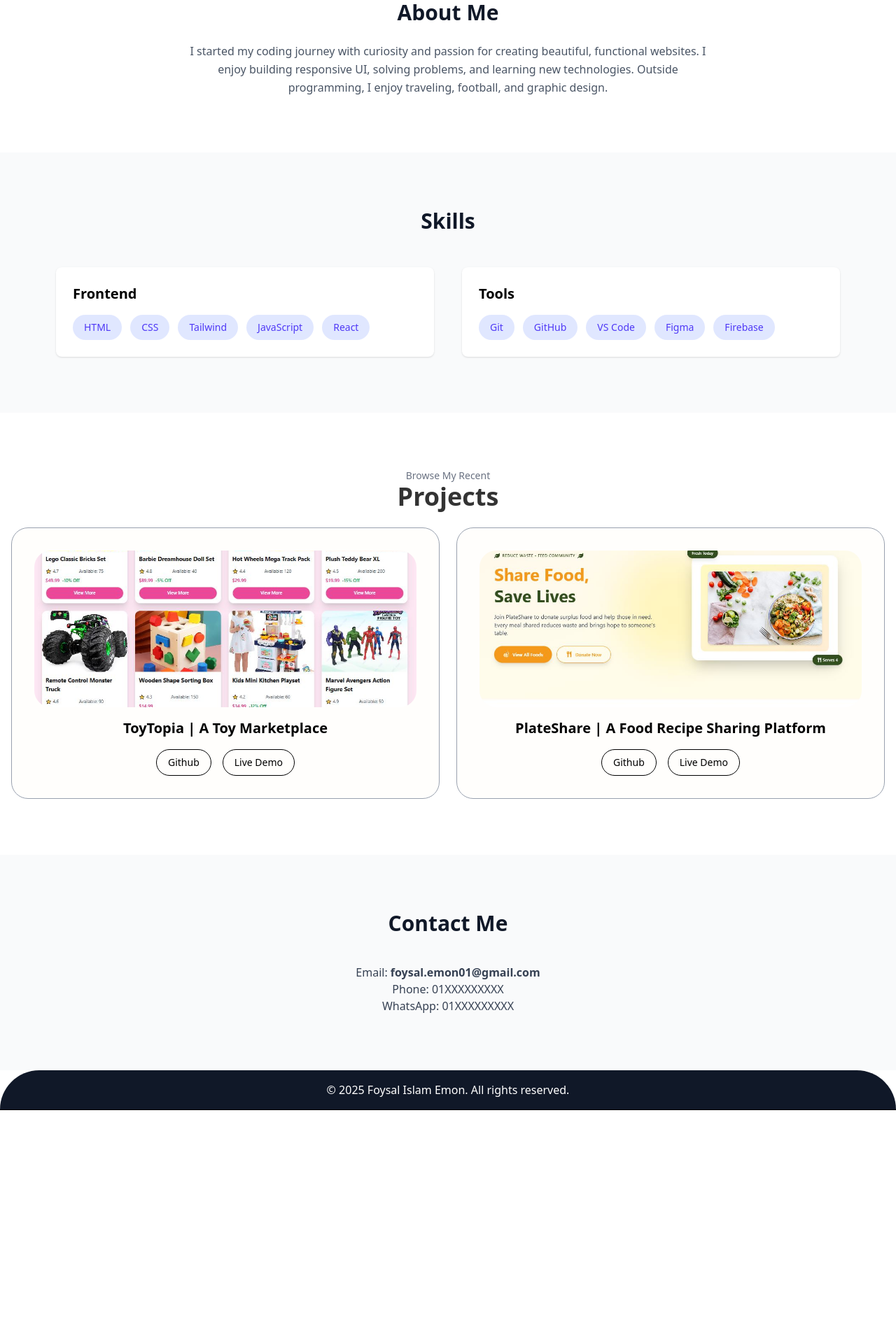
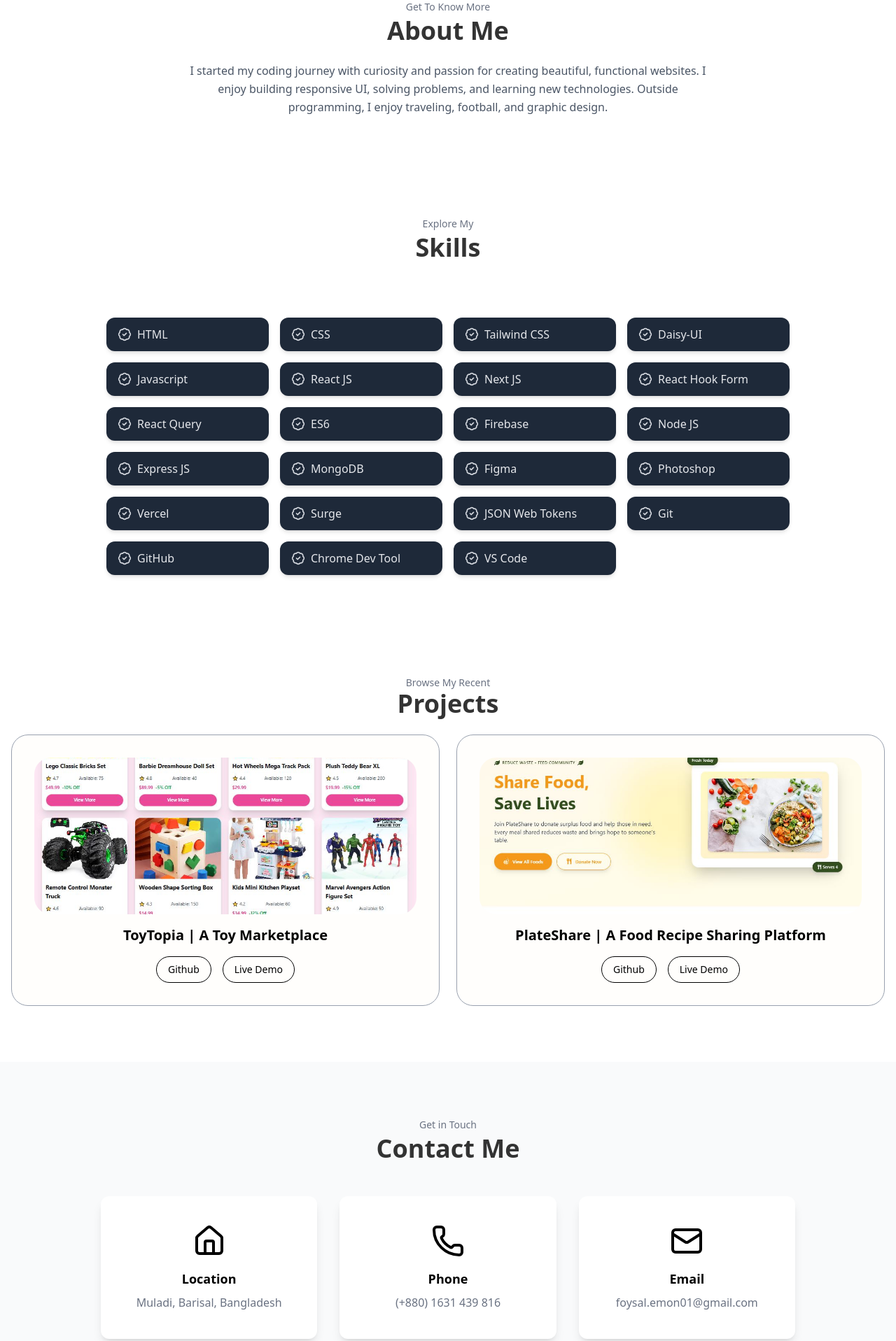
Before and after one commit to emonsimply/Portfolio, a React (Vite) app: page / in a window 1280 px wide. Shown: the part 880-2797 px from the top of the page at 70% size. Before the commit the page ends 2467 px from the top, so only its background shows below. Built offline with nearby package versions, Linux system fonts and the light colour scheme.

Commit message:
skills and contact section update

```diff
--- a/src/components/About/About.jsx
+++ b/src/components/About/About.jsx
@@ -1,12 +1,11 @@
 const About = () => {
   return (
     <section id="about" className="py-20 bg-white">
-      <div className="max-w-6xl mx-auto px-4">
-        <h2 className="text-3xl font-bold text-center text-gray-900">
-          About Me
-        </h2>
+      <div className="max-w-6xl mx-auto px-4 text-center">
+        <p className="text-sm text-gray-500">Get To Know More</p>
+        <h1 className="text-4xl font-bold text-[#333333] mt-1">About Me</h1>
 
-        <p className="mt-6 text-gray-600 leading-relaxed text-center max-w-3xl mx-auto">
+        <p className="mt-6 text-gray-600 leading-relaxed  max-w-3xl mx-auto">
           I started my coding journey with curiosity and passion for creating
           beautiful, functional websites. I enjoy building responsive UI,
           solving problems, and learning new technologies. Outside programming,
--- a/src/components/Contact/Contact.jsx
+++ b/src/components/Contact/Contact.jsx
@@ -1,15 +1,35 @@
+import { Home, Phone, Mail } from "lucide-react";
+
 const Contact = () => {
   return (
     <section id="contact" className="py-20 bg-gray-50">
       <div className="max-w-5xl mx-auto px-4">
-        <h2 className="text-3xl font-bold text-center text-gray-900">
-          Contact Me
-        </h2>
+        <div className="text-center">
+          <p className="text-sm text-gray-500">Get in Touch</p>
+          <h1 className="text-4xl font-bold text-[#333333] mt-1">Contact Me</h1>
+        </div>
 
-        <div className="mt-10 text-center text-gray-700">
-          <p>Email: <span className="font-semibold">foysal.emon01@gmail.com</span></p>
-          <p>Phone: 01XXXXXXXXX</p>
-          <p>WhatsApp: 01XXXXXXXXX</p>
+        <div className="mt-12 grid grid-cols-1 md:grid-cols-3 gap-8">
+          {/* Location Card */}
+          <div className="bg-white p-10 rounded-xl shadow-lg flex flex-col items-center">
+            <Home className="w-12 h-12 mb-4" />
+            <h3 className="text-lg font-semibold">Location</h3>
+            <p className="text-gray-500 mt-2">Muladi, Barisal, Bangladesh</p>
+          </div>
+
+          {/* Phone Card */}
+          <div className="bg-white p-10 rounded-xl shadow-lg flex flex-col items-center">
+            <Phone className="w-12 h-12 mb-4" />
+            <h3 className="text-lg font-semibold">Phone</h3>
+            <p className="text-gray-500 mt-2">(+880) 1631 439 816</p>
+          </div>
+
+          {/* Email Card */}
+          <div className="bg-white p-10 rounded-xl shadow-lg flex flex-col items-center">
+            <Mail className="w-12 h-12 mb-4" />
+            <h3 className="text-lg font-semibold">Email</h3>
+            <p className="text-gray-500 mt-2">foysal.emon01@gmail.com</p>
+          </div>
         </div>
       </div>
     </section>
--- a/src/components/Footer/Footer.jsx
+++ b/src/components/Footer/Footer.jsx
@@ -1,6 +1,6 @@
 const Footer = () => {
   return (
-    <footer className="py-4 bg-gray-900 text-white text-center max-w-7xl mx-auto rounded-t-full">
+    <footer className="py-4  text-gray-400 text-center max-w-7xl mx-auto rounded-t-full">
       <p>© {new Date().getFullYear()} Foysal Islam Emon. All rights reserved.</p>
     </footer>
   );
--- a/src/components/Skills/Skills.jsx
+++ b/src/components/Skills/Skills.jsx
@@ -1,35 +1,66 @@
-const Skills = () => {
-  const frontend = ["HTML", "CSS", "Tailwind", "JavaScript", "React"];
-  const tools = ["Git", "GitHub", "VS Code", "Figma", "Firebase"];
+import React from "react";
+import { motion } from "framer-motion";
+import { BadgeCheck } from "lucide-react";
 
+const skills = [
+  "HTML",
+  "CSS",
+  "Tailwind CSS",
+  "Daisy-UI",
+  "Javascript",
+  "React JS",
+  "Next JS",
+  "React Hook Form",
+  "React Query",
+  "ES6",
+  "Firebase",
+  "Node JS",
+  "Express JS",
+  "MongoDB",
+  "Figma",
+  "Photoshop",
+  "Vercel",
+  "Surge",
+  "JSON Web Tokens",
+  "Git",
+  "GitHub",
+  "Chrome Dev Tool",
+  "VS Code",
+];
+
+export default function Skills() {
   return (
-    <section id="skills" className="py-20 bg-gray-50">
-      <div className="max-w-6xl mx-auto px-4">
-        <h2 className="text-3xl font-bold text-center text-gray-900">Skills</h2>
+    <section className="w-full py-16 text-white">
+      <div className="text-center">
+        <p className="text-sm text-gray-500">Explore My</p>
+        <h1 className="text-4xl font-bold text-[#333333] mt-1">Skills</h1>
+      </div>
+      <div className="max-w-5xl mx-auto px-6">
+        <motion.h2
+          initial={{ opacity: 0, y: -20 }}
+          animate={{ opacity: 1, y: 0 }}
+          transition={{ duration: 0.5 }}
+          className="text-3xl md:text-4xl font-bold text-center mb-10"
+        >
+          Skills
+        </motion.h2>
 
-        <div className="grid md:grid-cols-2 gap-10 mt-12">
-          <SkillCard title="Frontend" items={frontend} />
-          <SkillCard title="Tools" items={tools} />
+        <div className="grid grid-cols-2 sm:grid-cols-3 md:grid-cols-4 gap-4">
+          {skills.map((skill, index) => (
+            <motion.div
+              key={index}
+              initial={{ opacity: 0, y: 10 }}
+              whileInView={{ opacity: 1, y: 0 }}
+              viewport={{ once: true }}
+              transition={{ delay: index * 0.02 }}
+              className="flex items-center gap-2 bg-gray-800 text-gray-200 py-3 px-4 rounded-xl shadow-md hover:bg-gray-700 duration-200"
+            >
+              <BadgeCheck className="w-5 h-5 text-gray-300" />
+              <span className="text-sm md:text-base font-medium">{skill}</span>
+            </motion.div>
+          ))}
         </div>
       </div>
     </section>
   );
-};
-
-const SkillCard = ({ title, items }) => (
-  <div className="bg-white shadow rounded-lg p-6">
-    <h3 className="text-xl font-semibold mb-4">{title}</h3>
-    <div className="flex flex-wrap gap-3">
-      {items.map((s, i) => (
-        <span
-          key={i}
-          className="bg-indigo-100 text-indigo-600 px-4 py-2 rounded-full text-sm"
-        >
-          {s}
-        </span>
-      ))}
-    </div>
-  </div>
-);
-
-export default Skills;
+}
```
